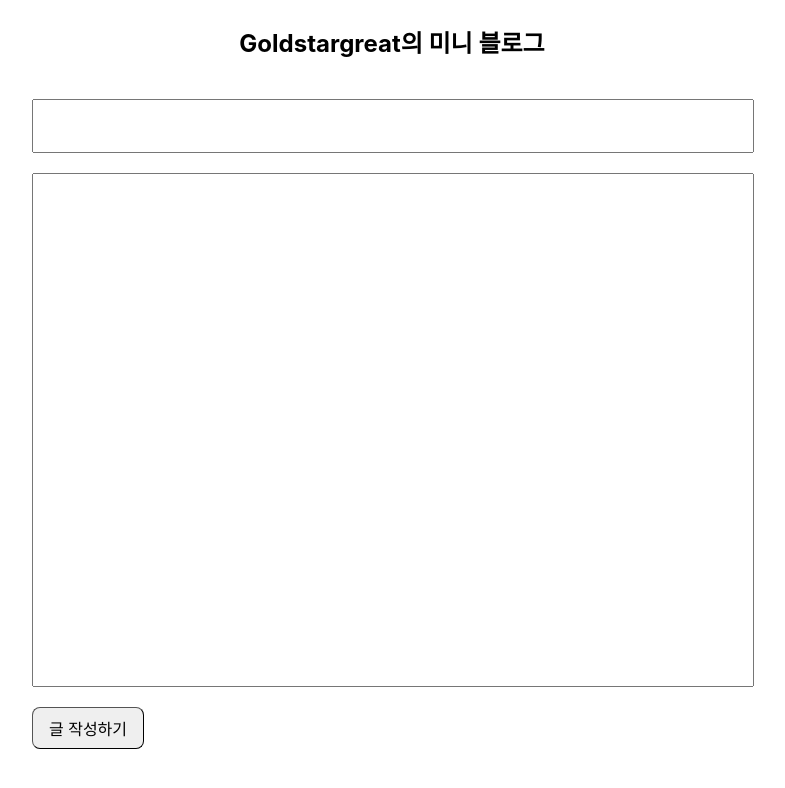
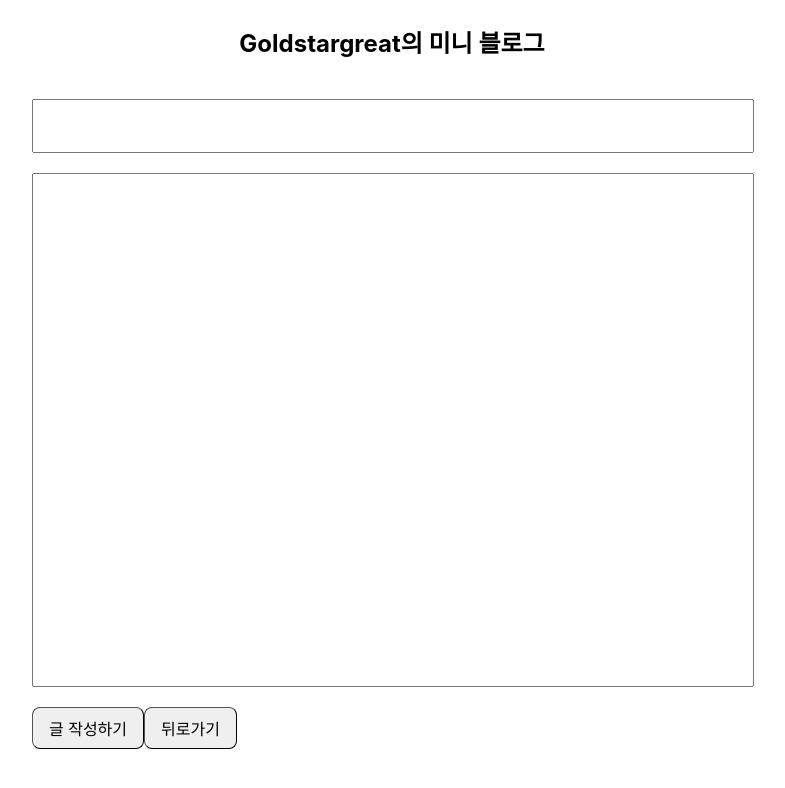
Before and after one commit to Goldstargreat/Mini_Blog, a React (Create React App) app: page /post-write in a window 1280 px wide. Shown: the top 788 px of the page, without its empty margins (248-1033 px from the left). Built offline with nearby package versions, Linux system fonts and the light colour scheme.

Commit message:
뒤로가기 기능 추가

```diff
--- a/src/component/page/PostWritePage.jsx
+++ b/src/component/page/PostWritePage.jsx
@@ -59,6 +59,16 @@ function PostWritePage(props) {
         }
     };
 
+    // 작성/수정 취소: 새 글이면 메인으로, 수정이면 해당 글 상세 페이지로 이동
+    const handleCancel = () => {
+        // 새 글 작성 중 입력한 내용이 있으면 한 번 확인
+        if (!isEdit && (title.trim() || content.trim())
+            && !window.confirm('작성 중인 내용이 사라집니다. 취소하시겠습니까?')) {
+            return;
+        }
+        navigate(isEdit ? `/post/${postId}` : '/');
+    };
+
     if (loading) {
         return (
             <div className="write-wrapper">
@@ -96,12 +106,10 @@ function PostWritePage(props) {
                     title={submitTitle}
                     onClick={handleSubmit}
                 />
-                {isEdit && (
-                    <Button
-                        title='취소'
-                        onClick={() => navigate(`/post/${postId}`)}
-                    />
-                )}
+                <Button
+                    title='뒤로가기'
+                    onClick={handleCancel}
+                />
             </div>
         </div>
     );
```
